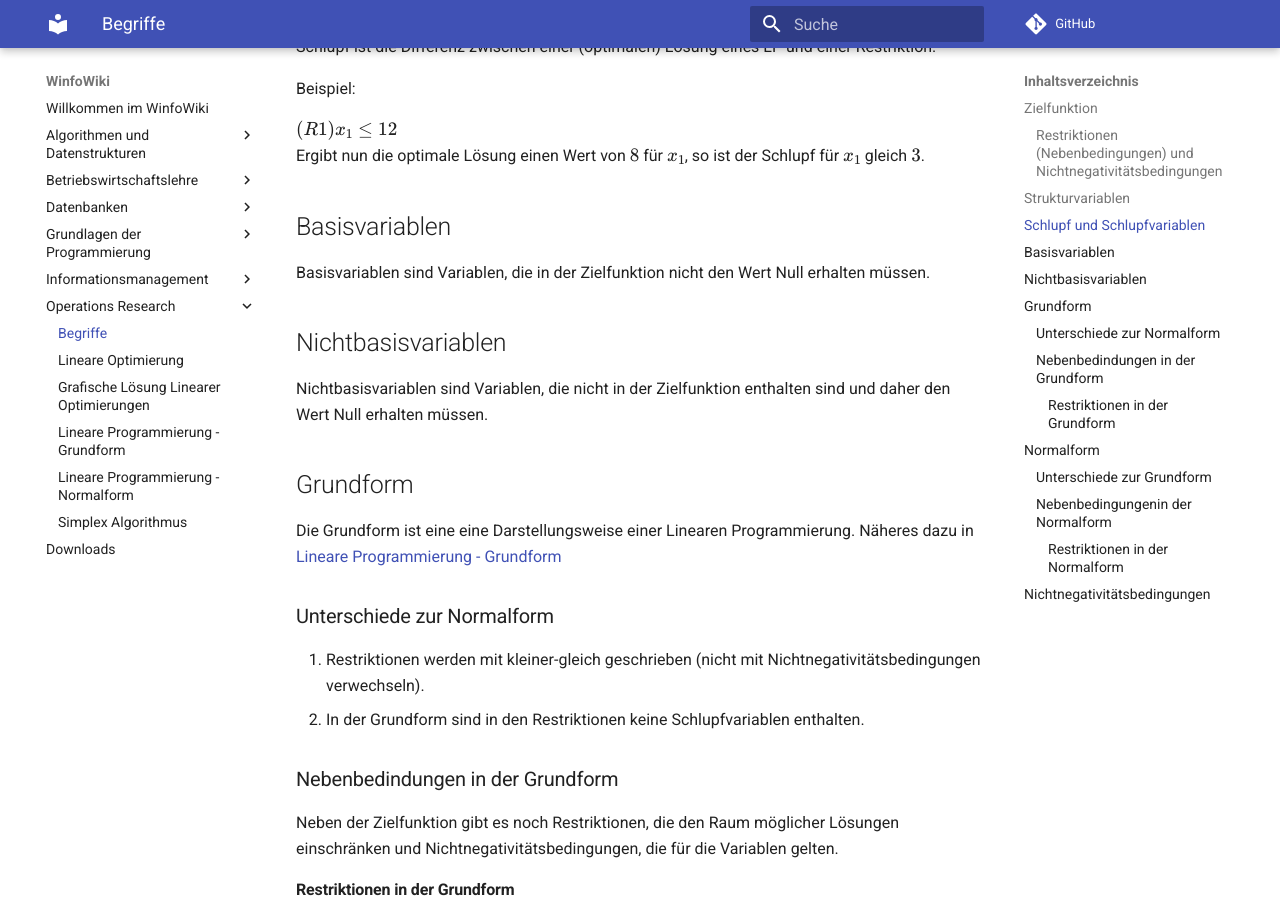
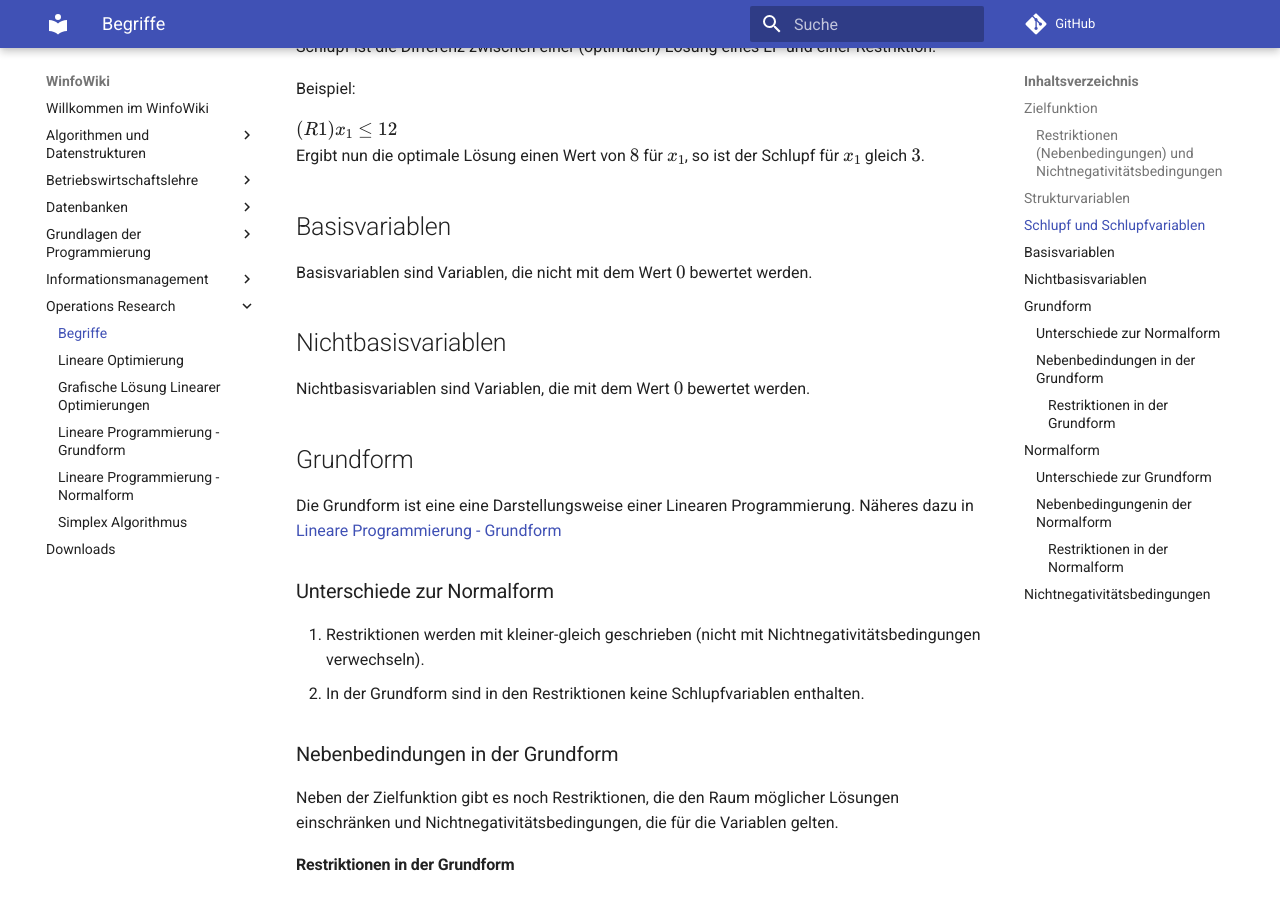
Before and after one commit to heshsum/winfowiki, an MkDocs documentation site: the page built from docs/Operations Research/Begriffe.md, in a window 1280 px wide and 900 px high, scrolled down 765 px. Built offline with MkDocs 1.6.1 and Material for MkDocs 9.7.7, drawn with Linux system fonts in a browser that asks for light colours; comment, search, counter and statistics services are not loaded.

Commit message:
Definitionen BV und NBV korrigiert

```diff
--- a/docs/Operations Research/Begriffe.md
+++ b/docs/Operations Research/Begriffe.md
@@ -25,10 +25,10 @@ $(R1) x_1 ≤ 12$
 Ergibt nun die optimale Lösung einen Wert von $8$ für $x_1$, so ist der Schlupf für $x_1$ gleich $3$.
 
 ## Basisvariablen
-Basisvariablen sind Variablen, die in der Zielfunktion nicht den Wert Null erhalten müssen.
+Basisvariablen sind Variablen, die nicht mit dem Wert $0$ bewertet werden.
 
 ## Nichtbasisvariablen
-Nichtbasisvariablen sind Variablen, die nicht in der Zielfunktion enthalten sind und daher den Wert Null erhalten müssen.
+Nichtbasisvariablen sind Variablen, die mit dem Wert $0$ bewertet werden.
 
 ## Grundform
 Die Grundform ist eine eine Darstellungsweise einer Linearen Programmierung.
```
